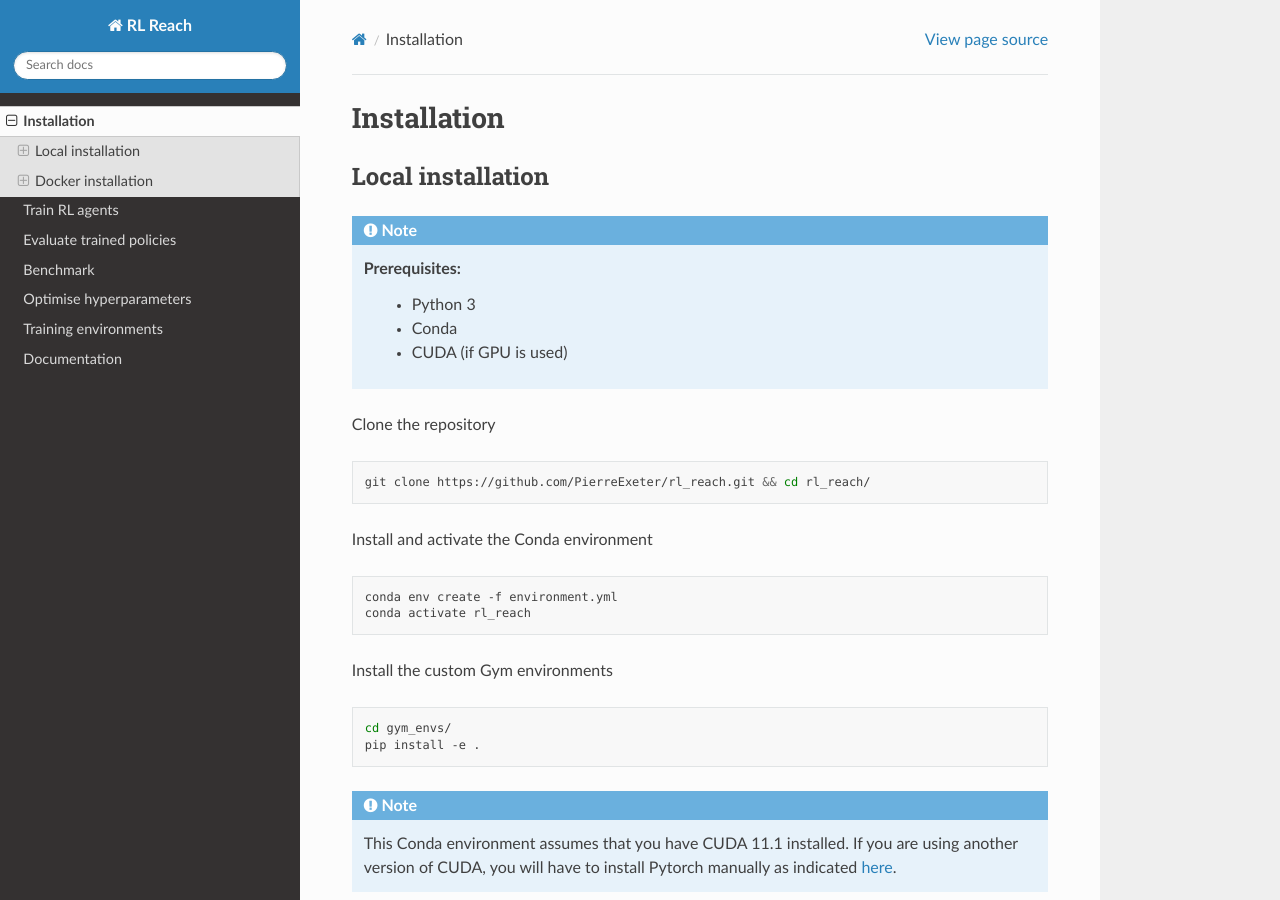
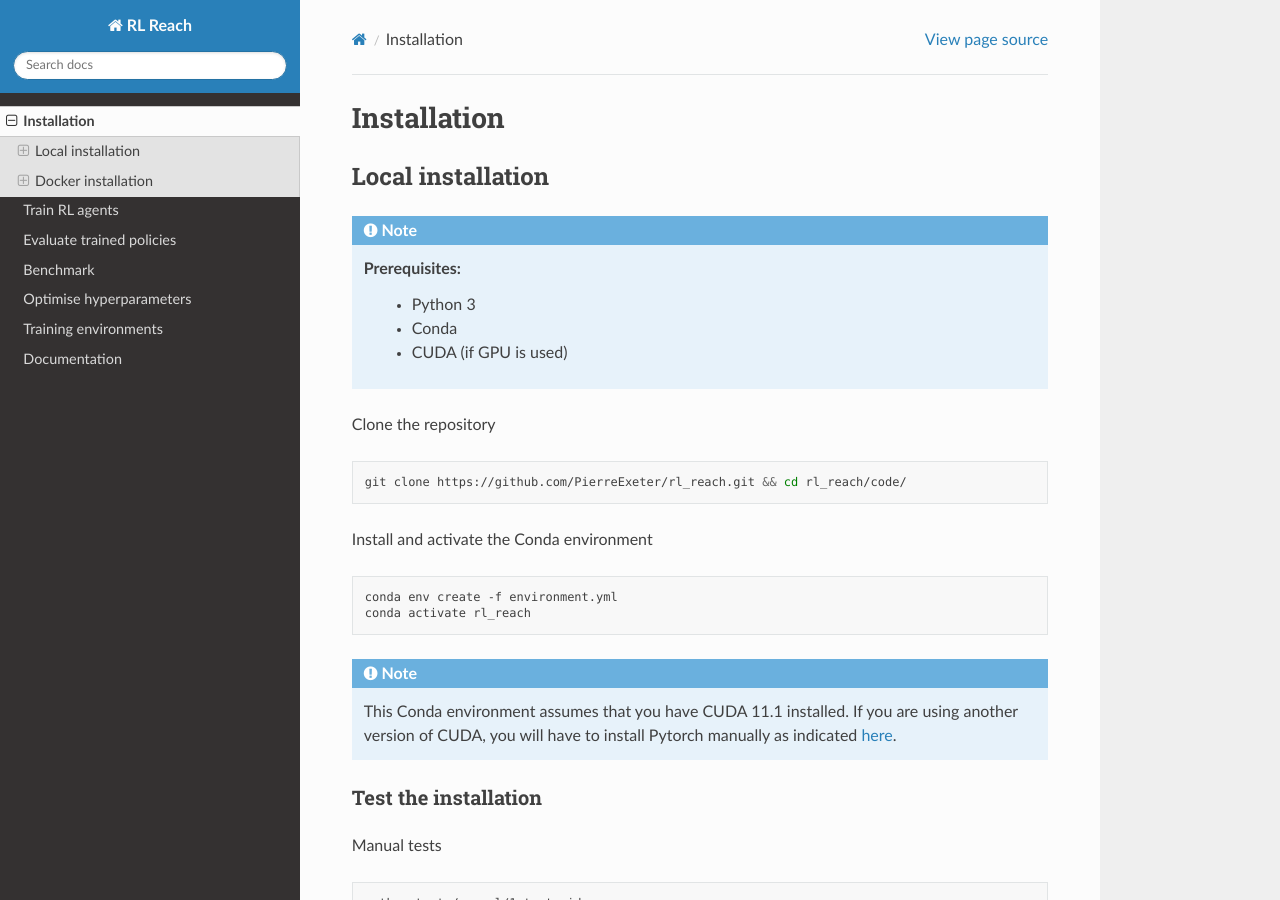
Before and after one commit to PierreExeter/rl_reach, a Sphinx documentation site: the page built from docs/source/Installation.rst, in a window 1280 px wide and 900 px high. Built offline with Sphinx 7.4.7 and the Read the Docs theme 2.0.0, drawn with Linux system fonts in a browser that asks for light colours.

Commit message:
included custom pip package in conda env

```diff
--- a/docs/source/Installation.rst
+++ b/docs/source/Installation.rst
@@ -15,7 +15,7 @@
 
 .. code-block:: bash
 
-    git clone https://github.com/PierreExeter/rl_reach.git && cd rl_reach/
+    git clone https://github.com/PierreExeter/rl_reach.git && cd rl_reach/code/
 
 Install and activate the Conda environment
 
@@ -23,13 +23,6 @@
 
     conda env create -f environment.yml
     conda activate rl_reach
-
-Install the custom Gym environments
-
-.. code-block:: bash
-
-    cd gym_envs/
-    pip install -e .
 
 .. note::
     This Conda environment assumes that you have CUDA 11.1 installed.
--- a/environment.yml
+++ b/environment.yml
@@ -18,3 +18,4 @@
     - optuna==2.3.0
     - sphinx==3.4.3
     - sphinx_rtd_theme==0.5.1
+    - -e code/gym_envs/
```
Also changed, not shown: README.md (+0 -4 lines).
